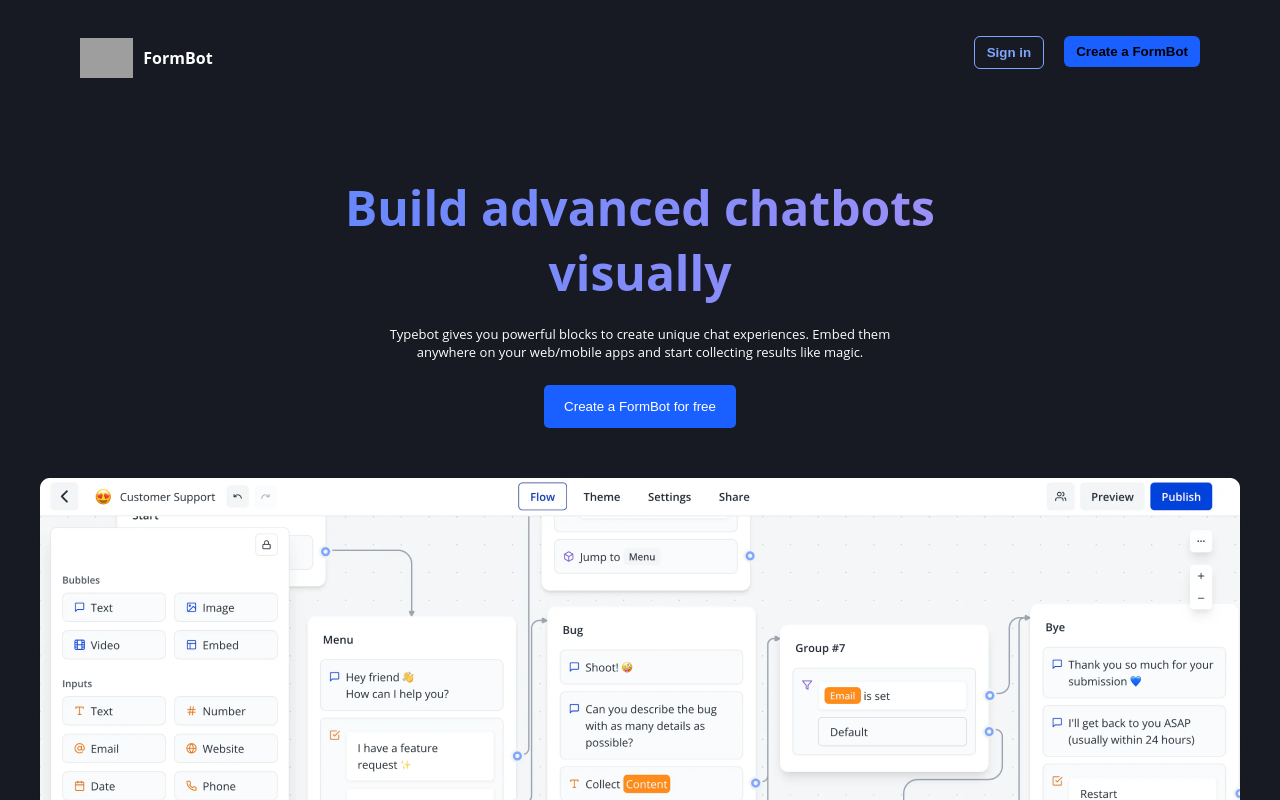
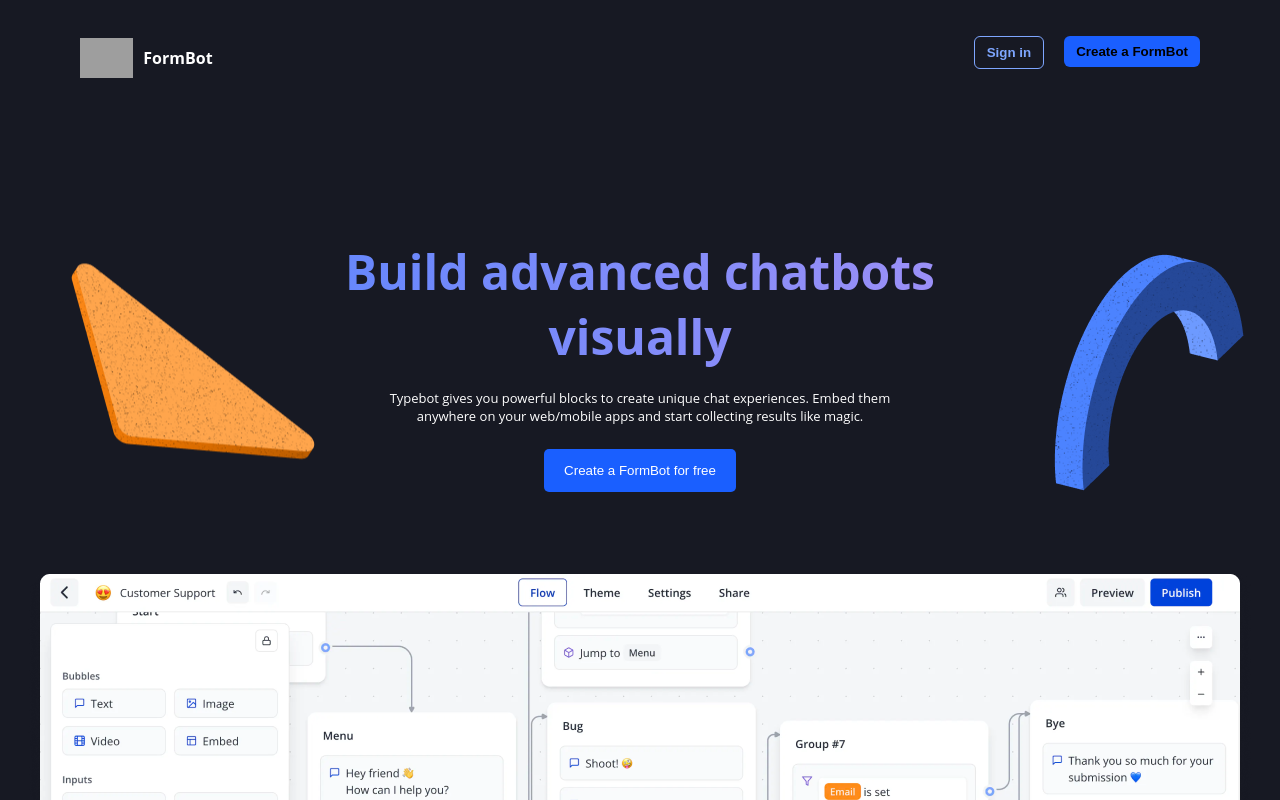
Before and after one commit to rakesh-kumar-18/form-builder-client, a React (Vite) app: page / in a window 1280 px wide. Shown: the top 800 px of the page. Built offline with nearby package versions, Linux system fonts and the light colour scheme; no server answers; grey boxes are pictures that could not be loaded.

Commit message:
completed landing page

```diff
--- a/src/components/FeaturesSection/FeaturesSection.module.css
+++ b/src/components/FeaturesSection/FeaturesSection.module.css
@@ -47,6 +47,7 @@
 .text h1 {
     margin: 0;
     color: #ffffffeb;
+    font-size: x-large;
 }
 
 .text p {
--- a/src/components/Footer/Footer.jsx
+++ b/src/components/Footer/Footer.jsx
@@ -1,4 +1,5 @@
 import styles from "./Footer.module.css";
+import { GrShare } from "react-icons/gr";
 
 const Footer = () => {
     return (
@@ -9,23 +10,27 @@
                     <span role="img" aria-label="heart">
                         ❤️
                     </span>{" "}
-                    by{" "}
-                    <a href="https://cuvette.tech" className={styles.link}>
-                        @cuvette
-                    </a>
+                    by
+                    <div>
+                        <a href="https://cuvette.tech" className={styles.link}>
+                            @cuvette
+                        </a>
+                    </div>
                 </p>
             </div>
             <div className={styles.column}>
-                <h4>Product</h4>
                 <ul>
                     <li>
                         <a href="#">Status</a>
+                        <GrShare />
                     </li>
                     <li>
                         <a href="#">Documentation</a>
+                        <GrShare />
                     </li>
                     <li>
                         <a href="#">Roadmap</a>
+                        <GrShare />
                     </li>
                     <li>
                         <a href="#">Pricing</a>
@@ -33,19 +38,22 @@
                 </ul>
             </div>
             <div className={styles.column}>
-                <h4>Community</h4>
                 <ul>
                     <li>
                         <a href="#">Discord</a>
+                        <GrShare />
                     </li>
                     <li>
                         <a href="#">GitHub repository</a>
+                        <GrShare />
                     </li>
                     <li>
                         <a href="#">Twitter</a>
+                        <GrShare />
                     </li>
                     <li>
                         <a href="#">LinkedIn</a>
+                        <GrShare />
                     </li>
                     <li>
                         <a href="#">OSS Friends</a>
@@ -53,7 +61,6 @@
                 </ul>
             </div>
             <div className={styles.column}>
-                <h4>Company</h4>
                 <ul>
                     <li>
                         <a href="#">About</a>
--- a/src/components/Footer/Footer.module.css
+++ b/src/components/Footer/Footer.module.css
@@ -2,9 +2,8 @@
     display: flex;
     justify-content: space-around;
     align-items: flex-start;
-    padding: 40px 20px;
-    color: white;
-    font-family: Arial, sans-serif;
+    padding: 40px 60px;
+    color: #ffffffeb;
 }
 
 .column {
@@ -12,9 +11,8 @@
     margin: 0 20px;
 }
 
-h4 {
-    font-size: 1.2rem;
-    margin-bottom: 10px;
+.link {
+    margin-left: -3rem;
 }
 
 ul {
@@ -24,17 +22,12 @@
 
 li {
     margin-bottom: 10px;
+    display: flex;
+    text-align: center;
 }
 
-a {
-    color: white;
-    text-decoration: none;
+.column a {
+    text-decoration: underline;
+    color: #ffffffeb;
+    margin-right: 0.3rem;
 }
-
-a:hover {
-    text-decoration: underline;
-}
-
-.link {
-    color: #3b82f6;
-}
--- a/src/components/HeroSection/HeroSection.jsx
+++ b/src/components/HeroSection/HeroSection.jsx
@@ -1,5 +1,7 @@
 import styles from "./HeroSection.module.css";
 import heroImage from "../../assets/hero-image.png";
+import leftShape from "../../assets/home-triangle.png";
+import rightShape from "../../assets/svg-right.png";
 // import backgroundBlur from '../../assets/background-blur.png';
 // import backgroundBlurBlue from '../../assets/background-blur-blue.png';
 import { useNavigate } from "react-router-dom";
@@ -9,6 +11,11 @@
 
     return (
         <section className={styles.heroSection}>
+            <img
+                src={leftShape}
+                alt="Left Shape"
+                className={styles.leftShape}
+            />
             <div className={styles.heroContent}>
                 <h1>Build advanced chatbots</h1>
                 <h1>visually</h1>
@@ -27,6 +34,11 @@
                     Create a FormBot for free
                 </button>
             </div>
+            <img
+                src={rightShape}
+                alt="Right Shape"
+                className={styles.rightShape}
+            />
             {/* <div className={styles.backgroundImages}>
                 <img src={backgroundBlur} alt="Background Blur" className={styles.backgroundBlurLeft} />
                 <img src={backgroundBlurBlue} alt="Background Blur Blue" className={styles.backgroundBlurRight} />
--- a/src/components/HeroSection/HeroSection.module.css
+++ b/src/components/HeroSection/HeroSection.module.css
@@ -2,6 +2,7 @@
     text-align: center;
     padding: 60px 20px;
     color: #ffffff;
+    margin-top: 4rem;
 }
 
 .heroContent {
@@ -33,7 +34,7 @@
     border-radius: 5px;
     cursor: pointer;
     margin-top: 1.5rem;
-    margin-bottom: 3rem;
+    margin-bottom: 5rem;
 }
 
 .ctaButton:hover {
@@ -43,3 +44,17 @@
 .heroImage {
     height: auto;
 }
+
+.leftShape {
+    position: absolute;
+    top: 50%;
+    left: 0;
+    transform: translateY(-60%);
+}
+
+.rightShape {
+    position: absolute;
+    top: 50%;
+    right: 0;
+    transform: translateY(-60%);
+}
```
